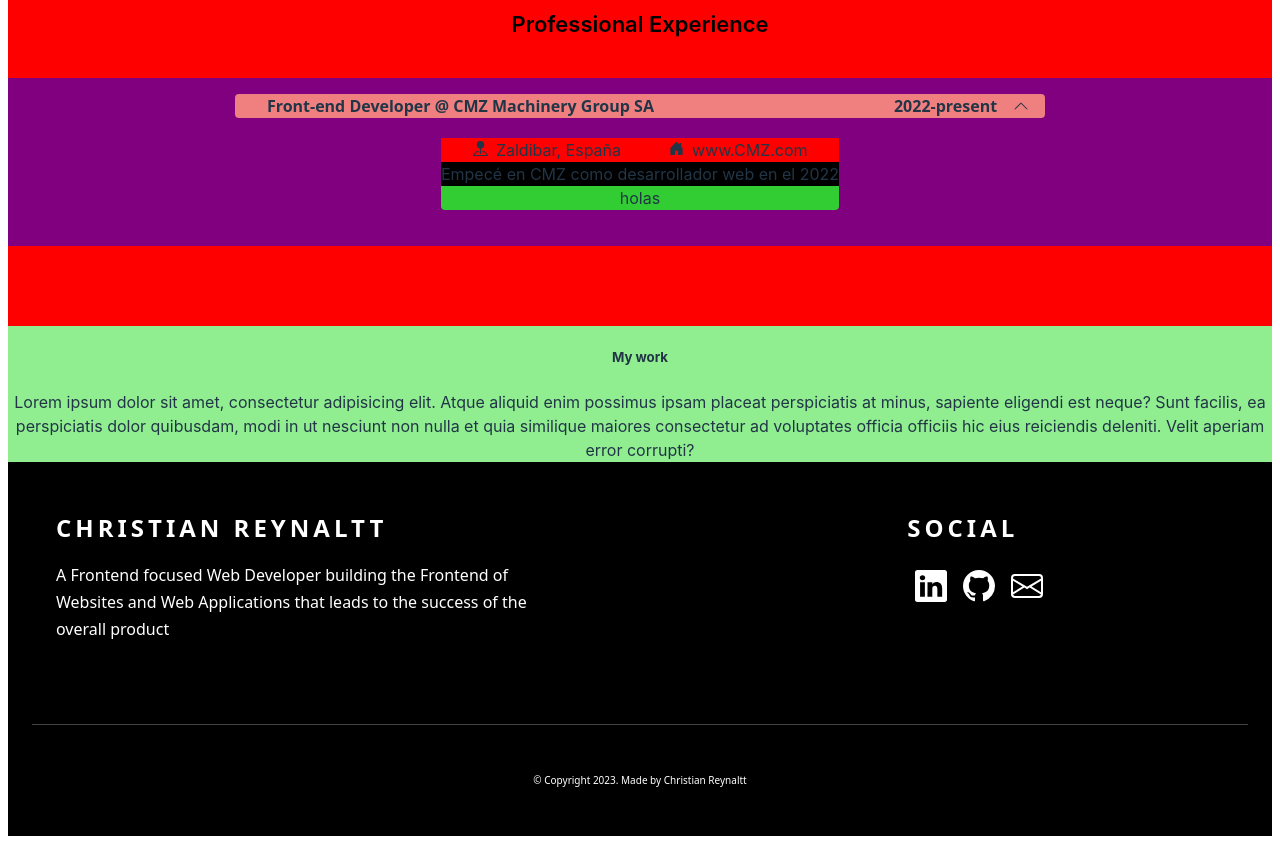
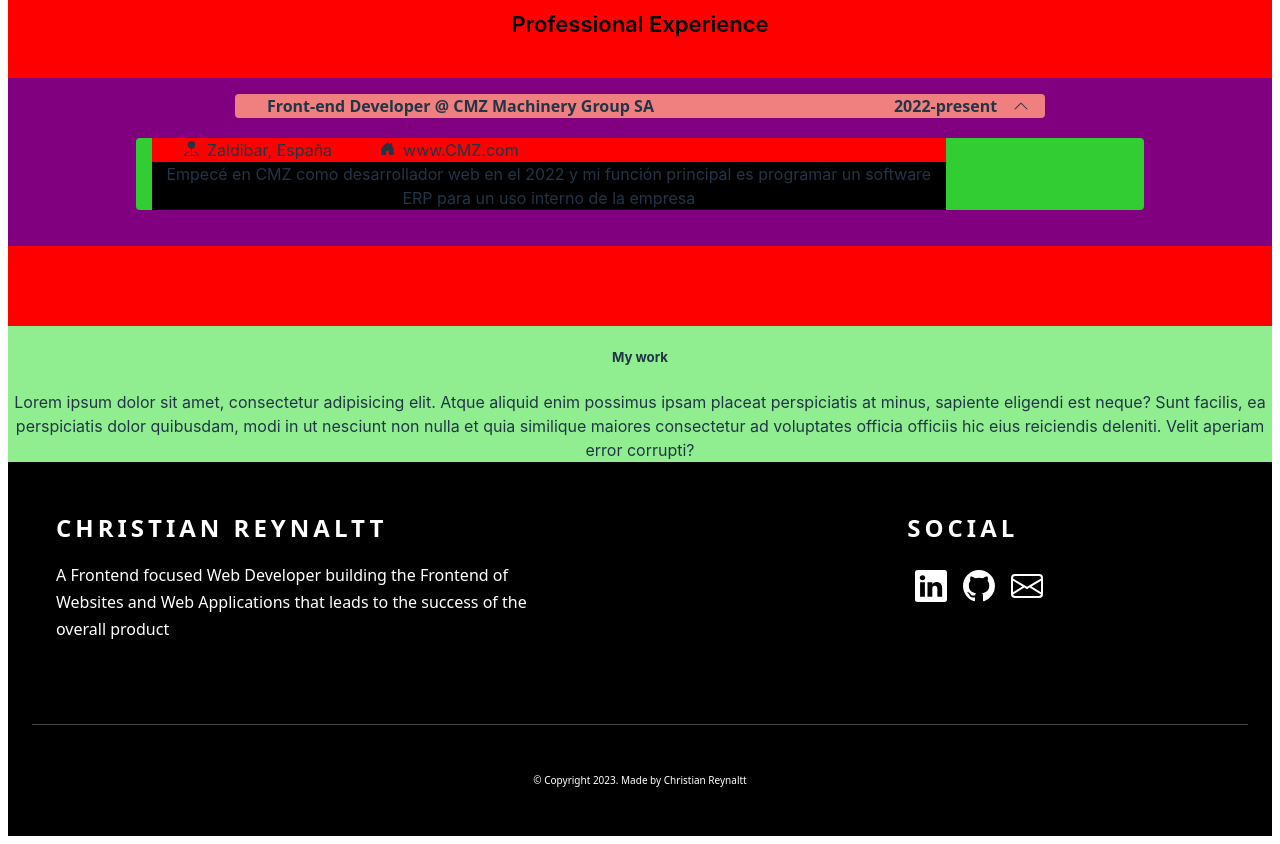
Before and after one commit to crisrey211/portfolio, a React (Vite) app: page / in a window 1280 px wide. Shown: the part 980-1824 px from the top of the page. Built offline with nearby package versions, Linux system fonts and the light colour scheme.

Commit message:
FIX: container content ajustado

```diff
--- a/src/components/Skills.jsx
+++ b/src/components/Skills.jsx
@@ -11,7 +11,9 @@ const Skills = () => {
         company={"CMZ Machinery Group SA"}
         date={"2022-present"}
         isOpen={true}
-        description={"Empecé en CMZ como desarrollador web en el 2022"}
+        description={
+          "Empecé en CMZ como desarrollador web en el 2022 y mi función principal es programar un software ERP para un uso interno de la empresa"
+        }
         location={"Zaldibar, España"}
         web={"www.CMZ.com"}
         stack={["React", "HTML5", "CSS3", "JavaScript"]}
--- a/src/components/accordion/Accordion.jsx
+++ b/src/components/accordion/Accordion.jsx
@@ -50,7 +50,7 @@ const Accordion = ({
             </div>
           </div>
           <div className={styles.description}>{description}</div>
-          <div className={styles.lowerContent}>holas</div>
+          {/* <div className={styles.lowerContent}>holas</div> */}
         </div>
       ) : (
         ""
--- a/src/components/accordion/Accordion.module.css
+++ b/src/components/accordion/Accordion.module.css
@@ -23,10 +23,10 @@
   display: flex;
   flex-direction: column;
   justify-content: flex-start;
-  margin: 1.25rem 0 1.25rem 0;
+  margin: 1.25rem 8rem 1.25rem 8rem;
 
   width: auto;
-
+  padding-left: 1rem;
   border-radius: 0.25rem;
   background-color: limegreen;
 }
@@ -42,7 +42,7 @@
 .upperContent {
   display: flex;
   justify-content: flex-start;
-  width: 100%;
+  width: 80%;
   background-color: red;
 }
 .location {
@@ -59,6 +59,7 @@
   display: flex;
   justify-content: flex-start;
   background-color: black;
+  width: 80%;
 }
 
 .boton {
--- a/src/components/icons/ChevronDownIcon.jsx
+++ b/src/components/icons/ChevronDownIcon.jsx
@@ -10,7 +10,6 @@ const ChevronUpIcon = ({ className }) => {
       class="bi bi-chevron-down"
       viewBox="0 0 16 16"
     >
-      {" "}
       <path
         fill-rule="evenodd"
         d="M1.646 4.646a.5.5 0 0 1 .708 0L8 10.293l5.646-5.647a.5.5 0 0 1 .708.708l-6 6a.5.5 0 0 1-.708 0l-6-6a.5.5 0 0 1 0-.708z"
```
